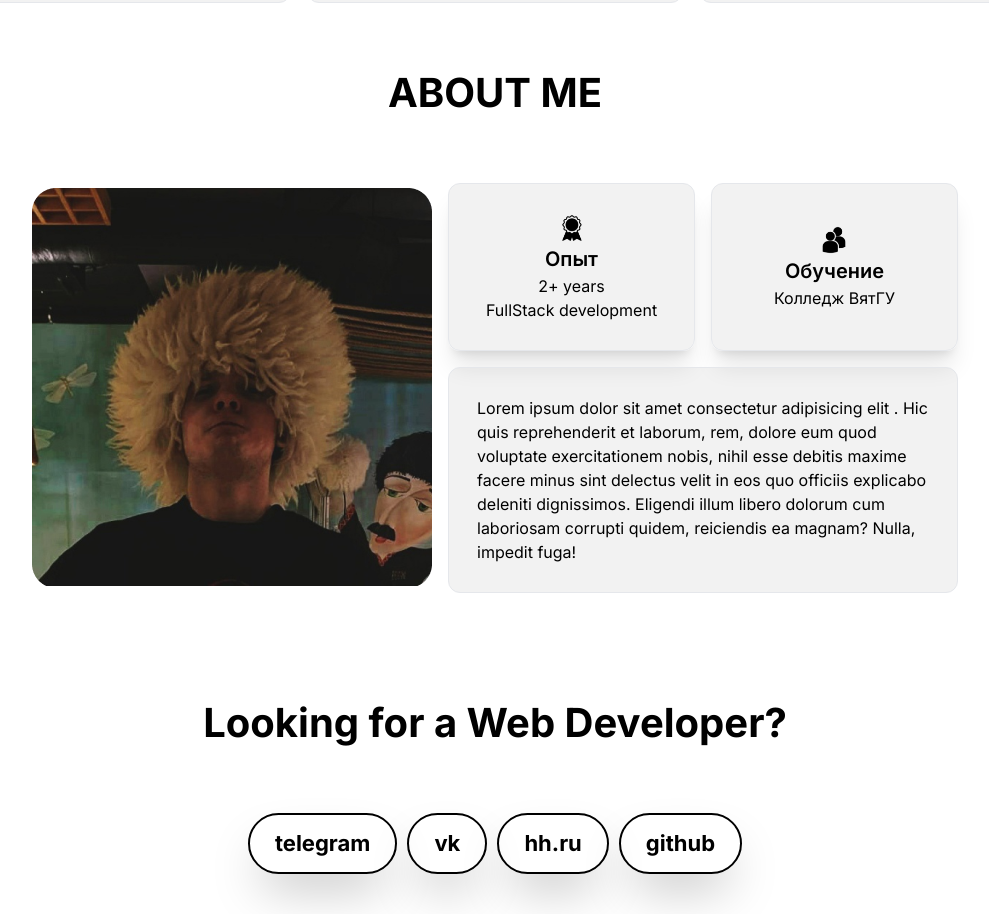
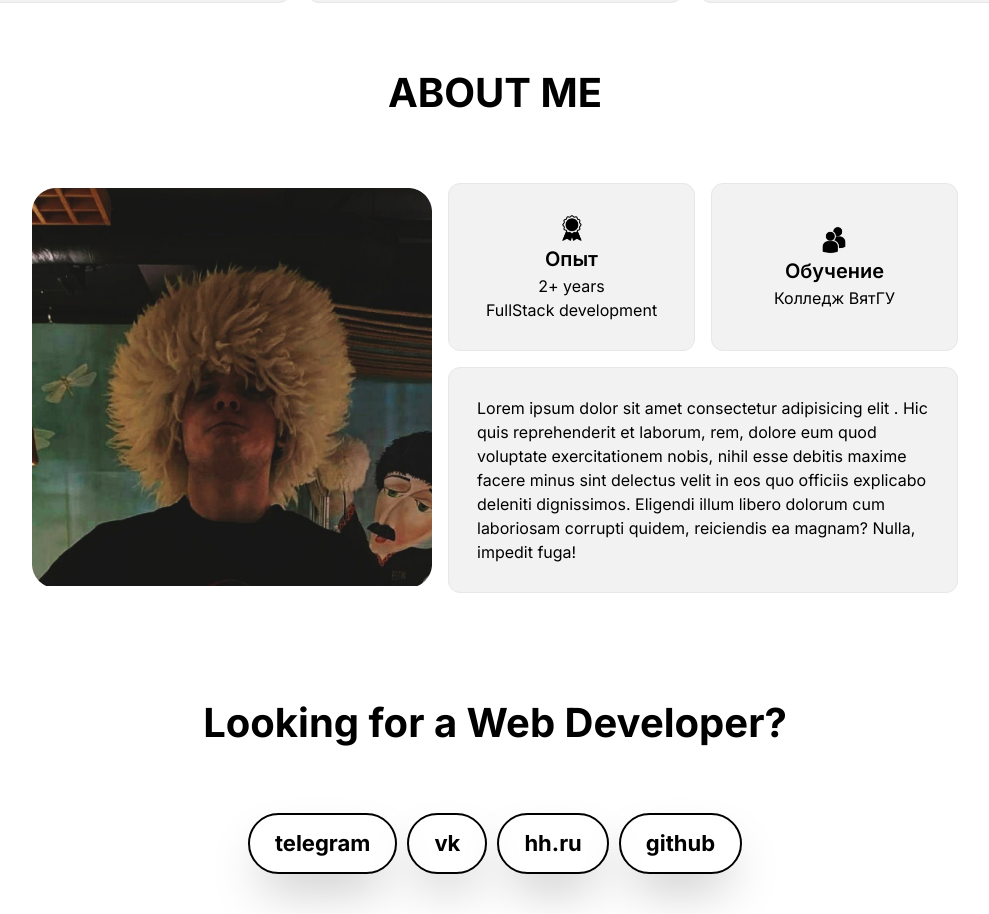
Before and after one commit to PapaSavage/papasavage.github.io, a plain HTML site: page index.html in a window 1280 px wide. Shown: the part 2222-3136 px from the top of the page, without its empty margins (145-1134 px from the left). Drawn offline with nearby package versions, Linux system fonts and the light colour scheme.

Commit message:
remove shadow

```diff
--- a/index.html
+++ b/index.html
@@ -263,7 +263,7 @@
                             <div
                                 class="flex flex-row gap-[16px] w-full ">
                                 <div
-                                    class="flex flex-col shadow-xl justify-center items-center py-[28px] gap-[15px] w-full transition duration-300 rounded-[12px] bg-black/5 border hover:bg-black/10 hover:shadow-2xl easy-in-out">
+                                    class="flex flex-col justify-center items-center py-[28px] gap-[15px] w-full transition duration-300 rounded-[12px] bg-black/5 border hover:bg-black/10 hover:shadow-2xl easy-in-out">
                                     <div
                                         class="flex flex-col items-center ">
                                         <img class="h-[32px] w-[32px]"
@@ -280,7 +280,7 @@
 
                                 </div>
                                 <div
-                                    class="flex flex-col shadow-xl justify-center items-center py-[28px] gap-[15px] w-full transition duration-300 rounded-[12px] bg-black/5 border hover:bg-black/10 hover:shadow-2xl easy-in-out">
+                                    class="flex flex-col justify-center items-center py-[28px] gap-[15px] w-full transition duration-300 rounded-[12px] bg-black/5 border hover:bg-black/10 hover:shadow-2xl easy-in-out">
                                     <div class="flex flex-col items-center ">
                                         <img
                                             class="h-[32px] w-[32px]"
```
